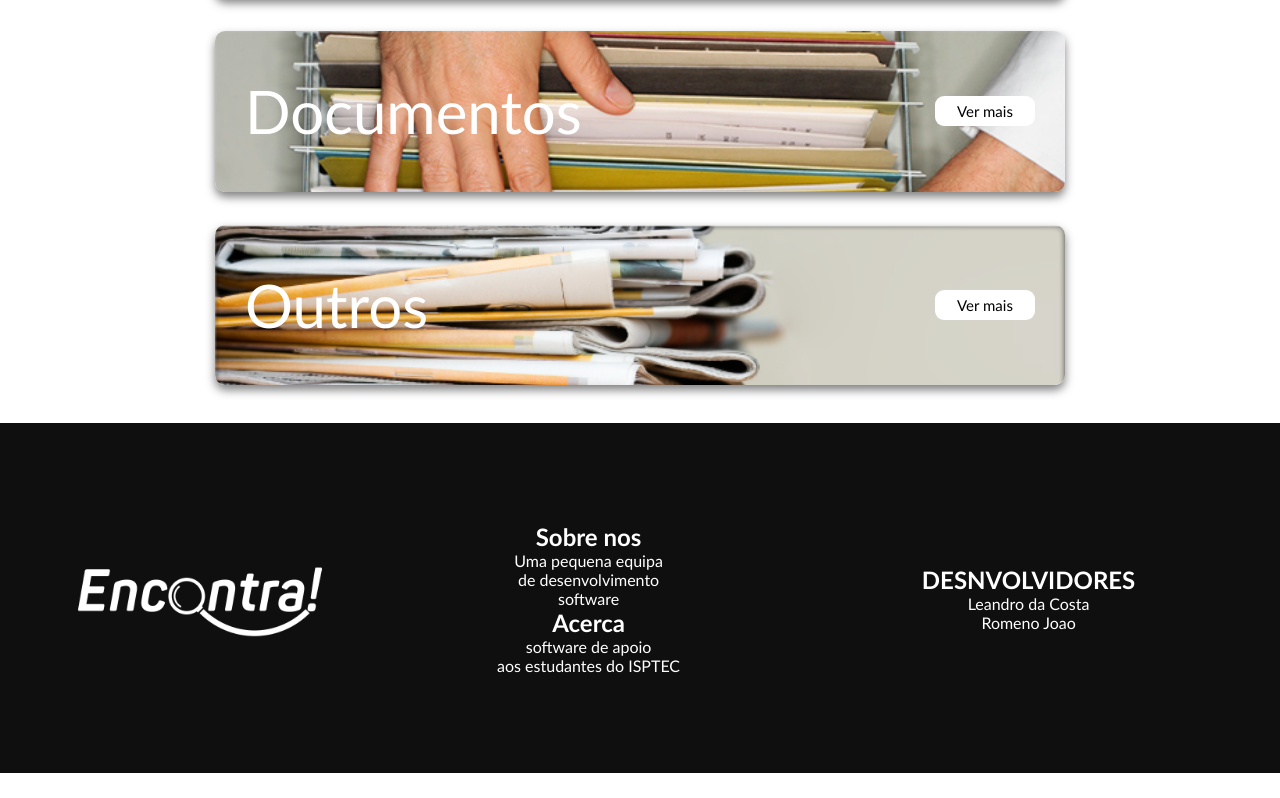
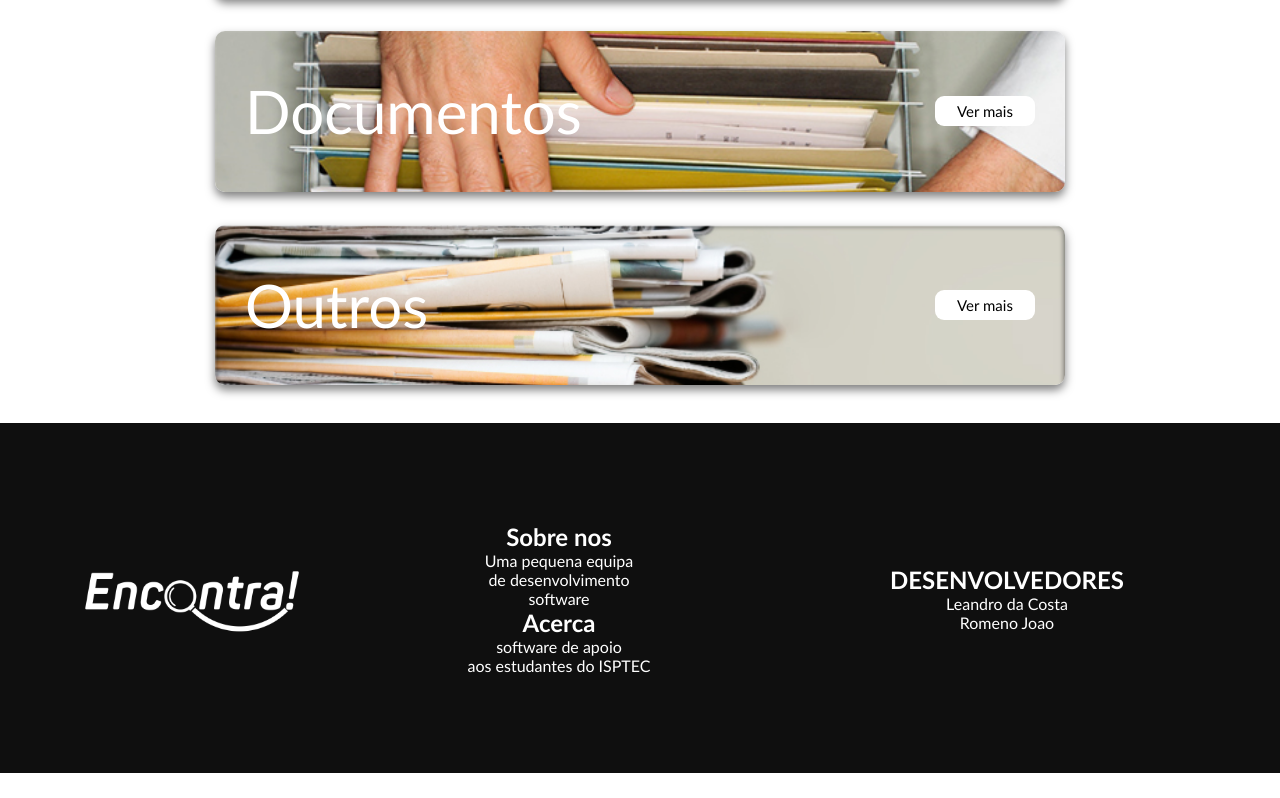
Before and after one commit to LeandroDaCosta/Lost-E-FoundSystem, a React (Create React App) app in the folder aplication/: page /Perdi in a window 1280 px wide. Shown: the part 317-1115 px from the top of the page. After the commit the page ends 1090 px from the top, so only its background shows below. Built offline with nearby package versions, Linux system fonts and the light colour scheme.

Commit message:
Correcao_Footer

```diff
--- a/aplication/src/componentes/Footer.css
+++ b/aplication/src/componentes/Footer.css
@@ -16,11 +16,11 @@ align-items: center;
 }
 
 .home-bottom-1{
-    display: flex;
+
     justify-content: center;
     align-items: center;
-    height: 400px;
-width: 400px;
+    height: 350px;
+width: 350px;
 
 }
 .home-bottom-2{
--- a/aplication/src/componentes/Footer.jsx
+++ b/aplication/src/componentes/Footer.jsx
@@ -14,8 +14,9 @@ function Footer(){
                 <p>aos estudantes do ISPTEC</p>
                 <p></p>
                 </div>
+
                 <div className="home-bottom-3">
-                    <h2> DESNVOLVIDORES</h2>
+                    <h2> DESENVOLVEDORES</h2>
                 <p>Leandro da Costa</p>
                 <p>Romeno Joao</p>
                </div>
--- a/aplication/src/componentes/MenuAchados.css
+++ b/aplication/src/componentes/MenuAchados.css
@@ -7,10 +7,10 @@
 
     align-items: center;
     flex-direction: column;
-
+    margin-top: 3%;
     height: 440px;
     width: 100wh;
-    margin-bottom: 30px;
+    margin-bottom: 5%;
 }
 .box{
     margin-top: 25px;
--- a/aplication/src/componentes/VerItens.jsx
+++ b/aplication/src/componentes/VerItens.jsx
@@ -16,6 +16,8 @@ export default function VerItens(){
             </div>
 
                <ItemDel></ItemDel>
+               <ItemDel></ItemDel>
+               <ItemDel></ItemDel>
 
        </div>
 
--- a/aplication/src/componentes/itemDel.css
+++ b/aplication/src/componentes/itemDel.css
@@ -3,6 +3,7 @@
     justify-content: center;
     align-items: center;
     margin-left: -22%;
+    margin-bottom: 2%;
 }
 
 .lixo {
```
Also changed, not shown: aplication/src/index.css (line endings or trailing spaces).
